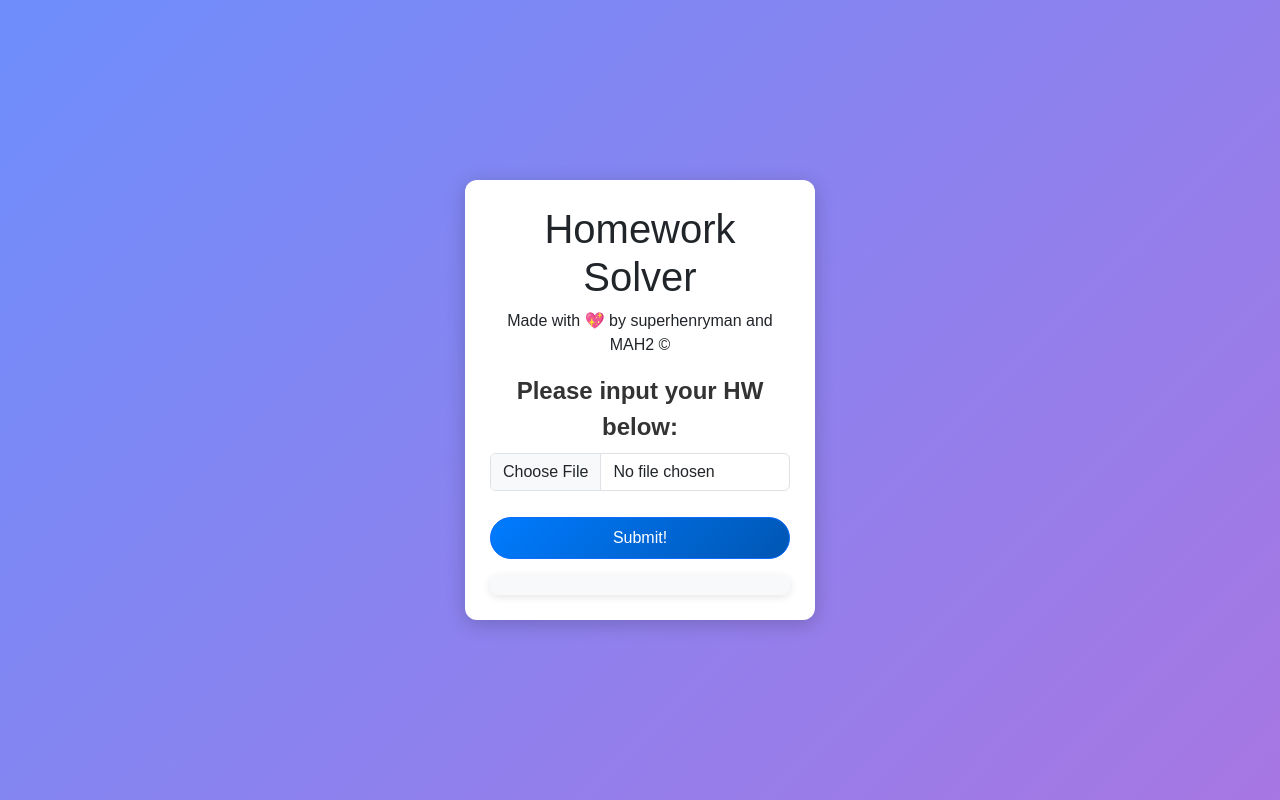
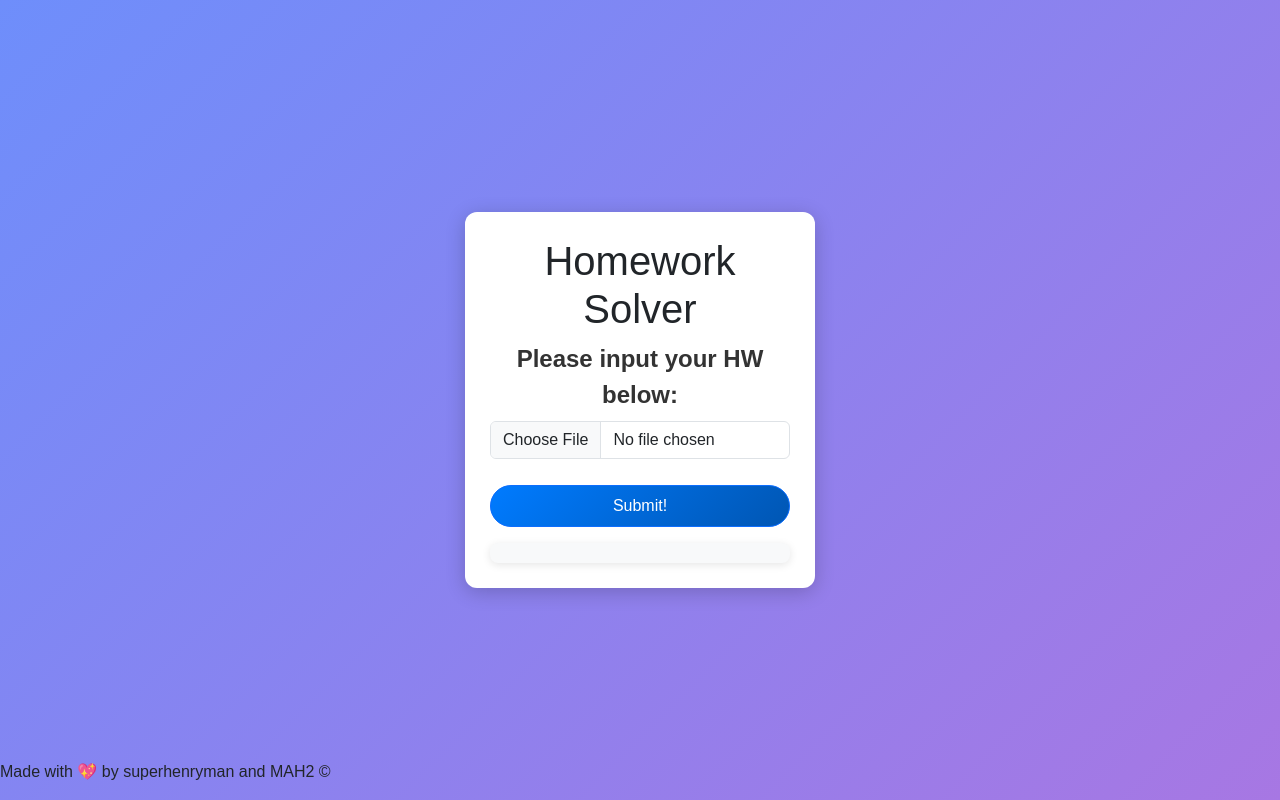
Before and after one commit to superhenryman/Homework-Solver, a Flask app: page / in a window 1280 px wide. Run offline with Flask 3, Linux system fonts and the light colour scheme.

Commit message:
put it in the corner

```diff
--- a/static/styles.css
+++ b/static/styles.css
@@ -77,3 +77,9 @@ img {
     from { transform: translateY(-20px); opacity: 0; }
     to { transform: translateY(0); opacity: 1; }
 }
+
+.footer {
+    position: fixed;
+    left: 0;
+    bottom: 0;
+}
--- a/templates/index.html
+++ b/templates/index.html
@@ -11,7 +11,7 @@
 
     <div class="container custom-container">
         <h1>Homework Solver</h1>
-        <p>Made with 💖 by superhenryman and MAH2 &copy;</p>
+
         <form enctype="multipart/form-data" id="uploadForm" method="POST">
             <div class="mb-3">
                 <label for="fileinput" class="form-label">Please input your HW below:</label>
@@ -25,7 +25,9 @@
         </div>
 
     </div>
-
+    <div class="footer">
+        <p>Made with 💖 by superhenryman and MAH2 &copy;</p>
+    </div>
     <script src="/static/scripts.js"></script>
 </body>
 </html>
```
